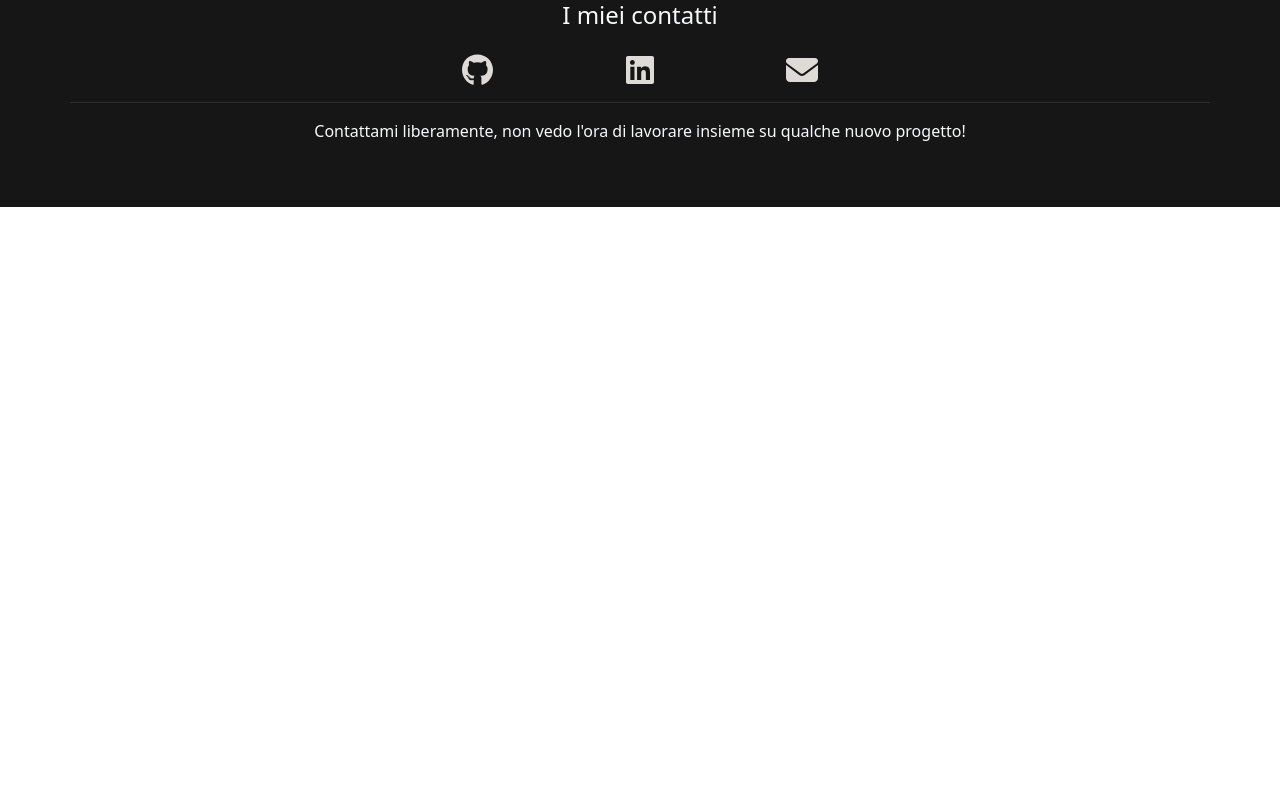
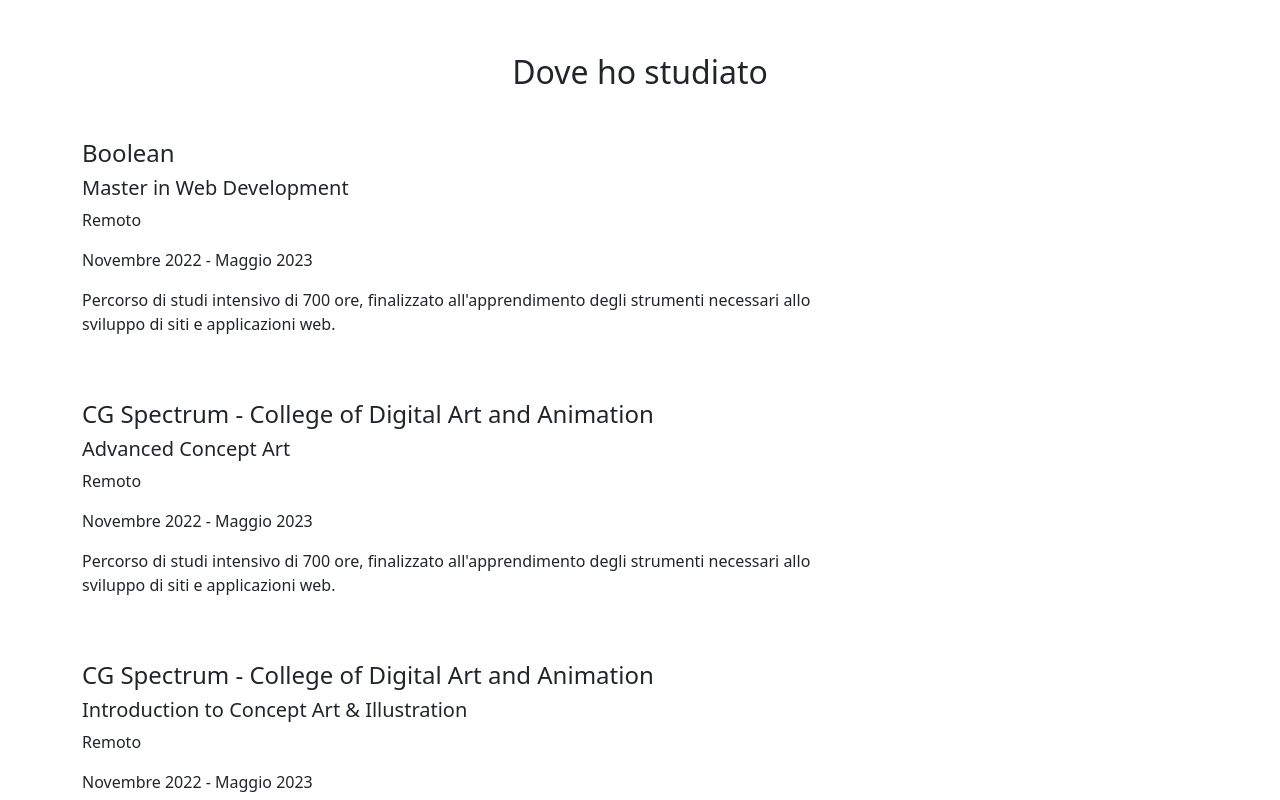
Before and after one commit to LorenzoNicco/LorenzoNicco.github.io, a Vue app: page /bio in a window 1280 px wide. Shown: the part 2780-3580 px from the top of the page. Before the commit the page ends 2987 px from the top, so only its background shows below. Built offline with nearby package versions, Linux system fonts and the light colour scheme.

Commit message:
Update appbio con dati e props

```diff
--- a/src/components/RoadmapSection.vue
+++ b/src/components/RoadmapSection.vue
@@ -1,99 +1,24 @@
 <script>
     export default {
         name: "RoadmapSection",
-        data() {
-            return {
-                experiences: [
-                    {
-                        company: 'Boolean',
-                        title: 'Jr Full Stack Web Developer Trainee',
-                        location: 'Remote',
-                        duration: 'Novembre 2022 - Maggio 2023',
-                        description: 'Corso teorico/pratico della durata di 6 mesi, durante il quale mi sono cimentato nella realizzazione di progetti ispirati a siti e web app realmente esistenti (ad esempio: WatsApp web, Spotify e Dropbox). I progetti realizzati durante il corso presentavano una difficoltà sempre crescente e delle scadenze variabili.'
-                    },
-                    {
-                        company: 'The Focus',
-                        title: '3D DMP Trainee',
-                        location: 'Remote',
-                        duration: 'Settembre 2021 - Novembre 2021',
-                        description: 'Corso teorico/pratico di 2 mesi durante il quale ho realizzato vari progetti di matte painting in 2d e 3d. Per la realizzazione di questi ho sfruttato i programmi Photoshop, Maya e Nuke'
-                    },
-                    {
-                        company: 'Esselunga spa',
-                        title: 'Operaio',
-                        location: 'Pistoia, Prato',
-                        duration: 'Novembre 2017 - Ottobre 2021',
-                        description: 'Addetto al reparto Frutta e Verdura.'
-                    },
-                    {
-                        company: 'Grom - Il gelato come una volta',
-                        title: 'Conista Junior',
-                        location: 'Firenze',
-                        duration: 'Luglio 2017 - Novembre 2017',
-                        description: 'Esperienza svolta in gelateria a Firenze, dove ho svolto servizio diretto alla clientela, sia locale che straniera.'
-                    },
-                    {
-                        company: 'Poste Italiane spa',
-                        title: 'Postino',
-                        location: 'Prato, Pistoia',
-                        duration: 'Febbraio 2015 - Gennaio 2017',
-                        description: 'Consegna di posta e pacchi nei comuni di Prato, Pistoia, Montemurlo, Vaiano e Vernio'
-                    },
-                ],
-                education: [
-                    {
-                        company: 'Boolean',
-                        title: 'Master in Web Development',
-                        location: 'Remoto',
-                        duration: 'Novembre 2022 - Maggio 2023',
-                        description: 'Percorso di studi intensivo di 700 ore, finalizzato all\'apprendimento degli strumenti necessari allo sviluppo di siti e applicazioni web.'
-                    },
-                    {
-                        company: 'CG Spectrum - College of Digital Art and Animation',
-                        title: 'Advanced Concept Art',
-                        location: 'Remoto',
-                        duration: 'Novembre 2022 - Maggio 2023', //correggere
-                        description: 'Percorso di studi intensivo di 700 ore, finalizzato all\'apprendimento degli strumenti necessari allo sviluppo di siti e applicazioni web.' //correggere
-                    },
-                    {
-                        company: 'CG Spectrum - College of Digital Art and Animation',
-                        title: 'Introduction to Concept Art & Illustration',
-                        location: 'Remoto',
-                        duration: 'Novembre 2022 - Maggio 2023', //correggere
-                        description: 'Percorso di studi intensivo di 700 ore, finalizzato all\'apprendimento degli strumenti necessari allo sviluppo di siti e applicazioni web.' //correggere
-                    },
-                    {
-                        company: 'Liceo Artistico P. Petrocchi',
-                        title: 'Diploma in Architettura e Arredamento',
-                        location: 'Pistoia',
-                        duration: '2005 - 2011',
-                        description: 'Diploma di maturità ottenuta nell\'indirizzo di studi di Architettura e Arredamento' //correggere
-                    },
-                ]
-            }
-        }
+        props: [
+            "data"
+        ]
     }
 </script>
 
 <template>
-    <section id="roadmap" class="container my-section-padding">
-        <div class="row">
-            <h2 class="col-12 text-center mb-5">Le mie esperienze fin'ora</h2>
+    <div class="col-8 mb-5">
+        <h4>{{ data.company }}</h4>
 
-            <div v-for="item in experiences" class="col-8 mb-5">
-                <h4>{{ item.company }}</h4>
+        <h5>{{ data.title }}</h5>
 
-                <h5>{{ item.title }}</h5>
+        <p>{{ data.location }}</p>
 
-                <p>{{ item.location }}</p>
+        <p>{{ data.duration }}</p>
 
-                <p>{{ item.duration }}</p>
-
-                <p>{{ item.description }}</p>
-            </div>
-        </div>
-
-    </section>
+        <p>{{ data.description }}</p>
+    </div>
 </template>
 
 <style lang="scss" scoped>
--- a/src/pages/AppBio.vue
+++ b/src/pages/AppBio.vue
@@ -4,6 +4,79 @@
         name: "AppBio",
         components: {
             RoadmapSection
+        },
+        data() {
+            return {
+                data: {
+                    experiences: [
+                        {
+                            company: 'Boolean',
+                            title: 'Jr Full Stack Web Developer Trainee',
+                            location: 'Remote',
+                            duration: 'Novembre 2022 - Maggio 2023',
+                            description: 'Corso teorico/pratico della durata di 6 mesi, durante il quale mi sono cimentato nella realizzazione di progetti ispirati a siti e web app realmente esistenti (ad esempio: WatsApp web, Spotify e Dropbox). I progetti realizzati durante il corso presentavano una difficoltà sempre crescente e delle scadenze variabili.'
+                        },
+                        {
+                            company: 'The Focus',
+                            title: '3D DMP Trainee',
+                            location: 'Remote',
+                            duration: 'Settembre 2021 - Novembre 2021',
+                            description: 'Corso teorico/pratico di 2 mesi durante il quale ho realizzato vari progetti di matte painting in 2d e 3d. Per la realizzazione di questi ho sfruttato i programmi Photoshop, Maya e Nuke'
+                        },
+                        {
+                            company: 'Esselunga spa',
+                            title: 'Operaio',
+                            location: 'Pistoia, Prato',
+                            duration: 'Novembre 2017 - Ottobre 2021',
+                            description: 'Addetto al reparto Frutta e Verdura.'
+                        },
+                        {
+                            company: 'Grom - Il gelato come una volta',
+                            title: 'Conista Junior',
+                            location: 'Firenze',
+                            duration: 'Luglio 2017 - Novembre 2017',
+                            description: 'Esperienza svolta in gelateria a Firenze, dove ho svolto servizio diretto alla clientela, sia locale che straniera.'
+                        },
+                        {
+                            company: 'Poste Italiane spa',
+                            title: 'Postino',
+                            location: 'Prato, Pistoia',
+                            duration: 'Febbraio 2015 - Gennaio 2017',
+                            description: 'Consegna di posta e pacchi nei comuni di Prato, Pistoia, Montemurlo, Vaiano e Vernio'
+                        },
+                    ],
+                    education: [
+                        {
+                            company: 'Boolean',
+                            title: 'Master in Web Development',
+                            location: 'Remoto',
+                            duration: 'Novembre 2022 - Maggio 2023',
+                            description: 'Percorso di studi intensivo di 700 ore, finalizzato all\'apprendimento degli strumenti necessari allo sviluppo di siti e applicazioni web.'
+                        },
+                        {
+                            company: 'CG Spectrum - College of Digital Art and Animation',
+                            title: 'Advanced Concept Art',
+                            location: 'Remoto',
+                            duration: 'Novembre 2022 - Maggio 2023', //correggere
+                            description: 'Percorso di studi intensivo di 700 ore, finalizzato all\'apprendimento degli strumenti necessari allo sviluppo di siti e applicazioni web.' //correggere
+                        },
+                        {
+                            company: 'CG Spectrum - College of Digital Art and Animation',
+                            title: 'Introduction to Concept Art & Illustration',
+                            location: 'Remoto',
+                            duration: 'Novembre 2022 - Maggio 2023', //correggere
+                            description: 'Percorso di studi intensivo di 700 ore, finalizzato all\'apprendimento degli strumenti necessari allo sviluppo di siti e applicazioni web.' //correggere
+                        },
+                        {
+                            company: 'Liceo Artistico P. Petrocchi',
+                            title: 'Diploma in Architettura e Arredamento',
+                            location: 'Pistoia',
+                            duration: '2005 - 2011',
+                            description: 'Diploma di maturità ottenuta nell\'indirizzo di studi di Architettura e Arredamento' //correggere
+                        },
+                    ]
+                }
+            }
         }
     }
 </script>
@@ -35,7 +108,27 @@
             </div>
         </section>
 
-        <RoadmapSection />
+        <section id="experiences" class="container my-section-padding">
+            <div class="row">
+                <h2 class="col-12 text-center mb-5">Le mie esperienze fin'ora</h2>
+
+                <RoadmapSection
+                v-for="data in data.experiences"
+                :data="data"
+                />
+            </div>
+        </section>
+
+        <section id="education" class="container my-section-padding">
+            <div class="row">
+                <h2 class="col-12 text-center mb-5">Dove ho studiato</h2>
+
+                <RoadmapSection
+                v-for="data in data.education"
+                :data="data"
+                />
+            </div>
+        </section>
     </main>
 </template>
 
```
